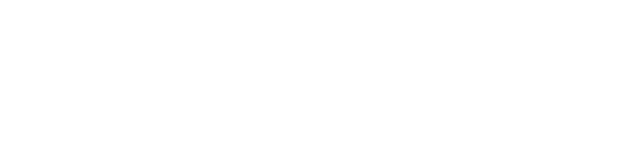
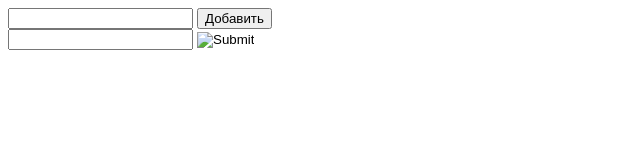
Before and after one commit to tsugaev/day-29__lab-2, a plain HTML site: page index.html in a window 1280 px wide. Shown: the whole page, without its empty margins (0-640 px from the left). Drawn offline with Linux system fonts and the light colour scheme.

Commit message:
завершил release-0

```diff
--- a/index.html
+++ b/index.html
@@ -9,6 +9,23 @@
     <link rel="stylesheet" href="css/style.css">
 </head>
 <body>
+<main class="main">
+    <div class="input-container">
+        <form action="">
+            <input type="text">
+            <button>Добавить</button>
+        </form>
+    </div>
+
+    <div class="list">
+        <div class="list-item">
+            <input type="text">
+            <span></span>
+            <input type="image">
+        </div>
+    </div>
+</main>
+
 <script src="js/script.js"></script>
 </body>
 </html>
```
